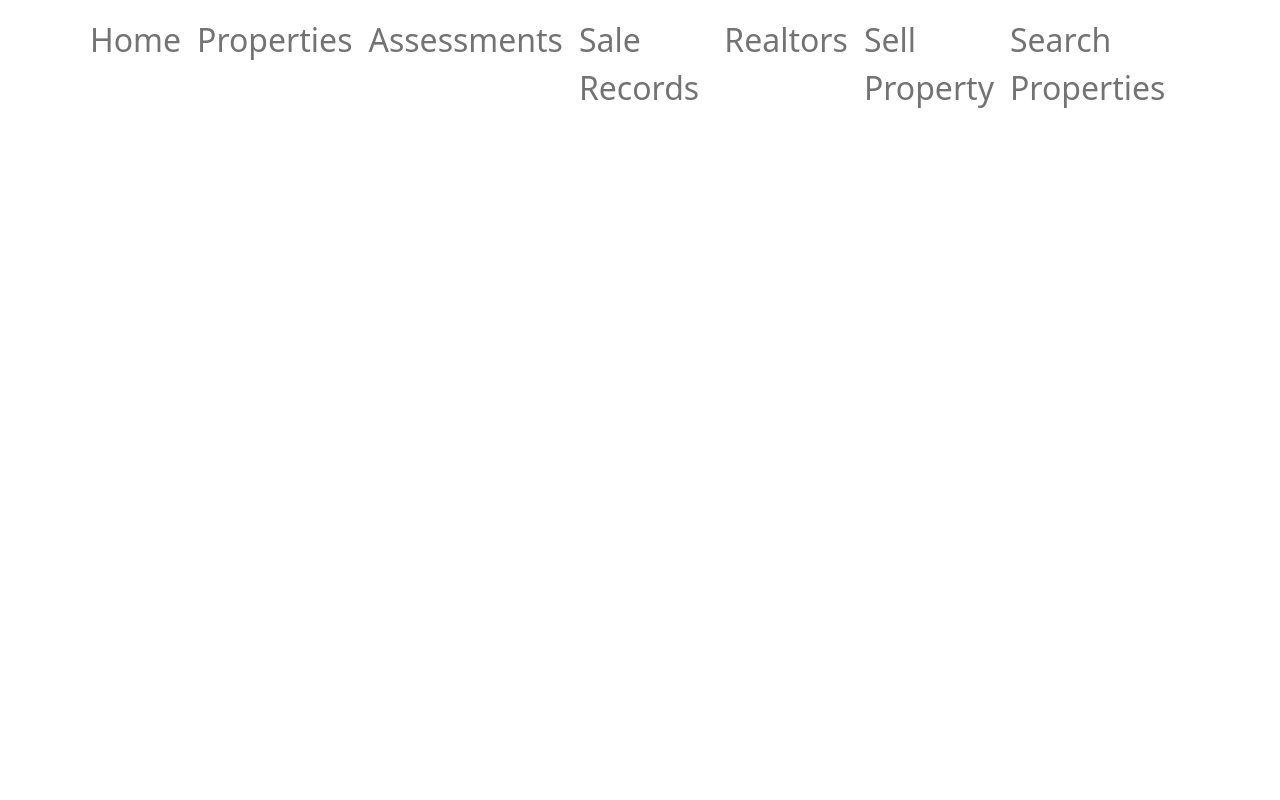
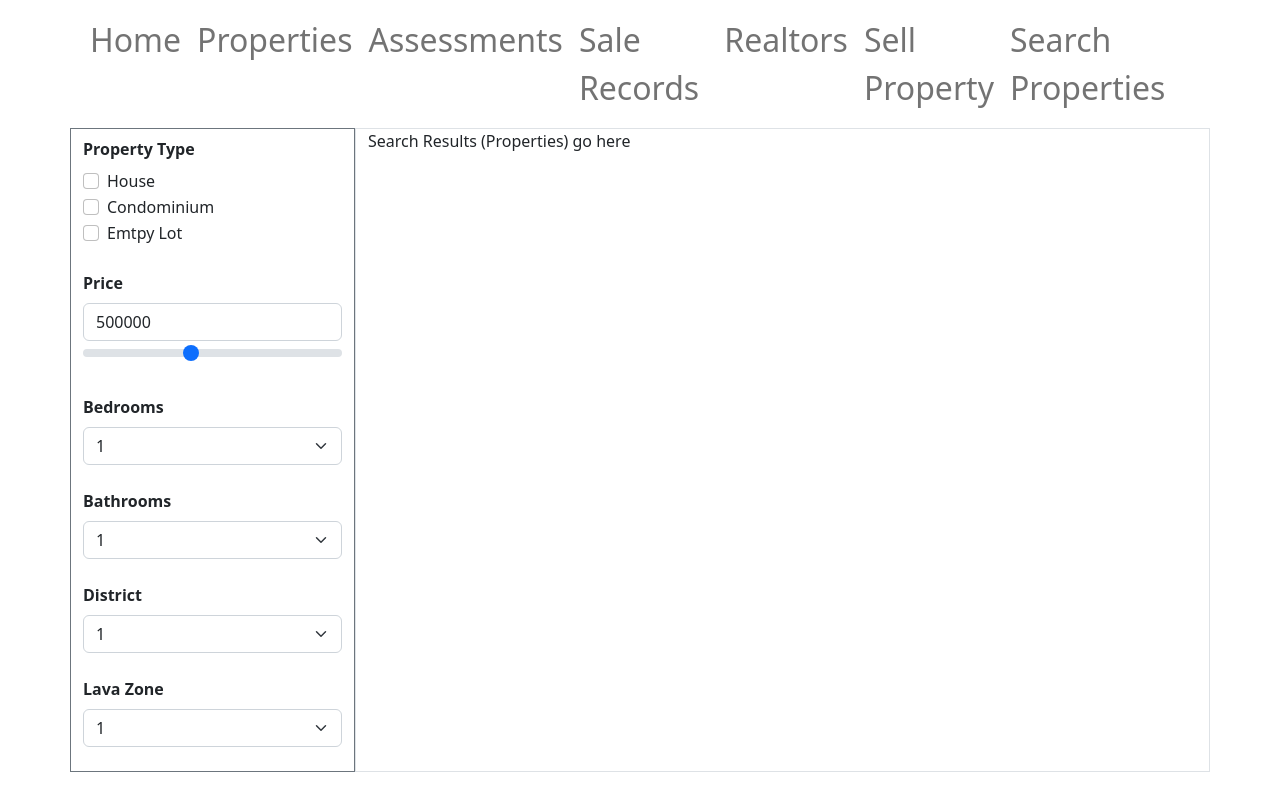
Before and after one commit to rtanimo/RealtyProject, a React (Create React App) app in the folder real_state/: page /search in a window 1280 px wide. Built offline with nearby package versions, Linux system fonts and the light colour scheme.

Commit message:
start search properties page

```diff
--- a/real_state/src/components/Navbar.jsx
+++ b/real_state/src/components/Navbar.jsx
@@ -1,3 +1,5 @@
+// Not in use
+
 import React from 'react'
 import { Link } from 'react-router-dom'
 
--- a/real_state/src/components/Navigation.jsx
+++ b/real_state/src/components/Navigation.jsx
@@ -13,7 +13,7 @@ export default function Navigation() {
                     <Nav.Link href='/sales-records'>Sale Records</Nav.Link>
                     <Nav.Link href='/realtors'>Realtors</Nav.Link>
                     <Nav.Link href='#/property/sell'>Sell Property</Nav.Link>
-                    <Nav.Link href='#/property/search'>Search Properties</Nav.Link>
+                    <Nav.Link href='/search'>Search Properties</Nav.Link>
                 </Nav>
             </Container>
         </Navbar>
--- a/real_state/src/pages/App.jsx
+++ b/real_state/src/pages/App.jsx
@@ -5,6 +5,7 @@ import SaleRecords from "./SaleRecords"
 import Assessments from "./Assessments"
 import Navigation from "../components/Navigation"
 import Realtors from "./Realtors"
+import Search from "./Search"
 
 export default function App() {
   return(
@@ -16,6 +17,7 @@ export default function App() {
       <Route path="/sales-records" element={<SaleRecords />} />
       <Route path="/assessments" element={<Assessments />} />
       <Route path="/realtors" element={<Realtors />} />
+      <Route path="/search" element={<Search />} />
     </Routes>
     </>
   )
--- /dev/null
+++ b/real_state/src/pages/Search.jsx
@@ -0,0 +1,117 @@
+import React, { useState } from 'react'
+import Form from 'react-bootstrap/Form'
+import Properties from './Properties'
+
+export default function Search () {
+
+    const [price, setPrice] = useState(500000);
+    const [numBedroom, setNumBedroom] = useState(0);
+    const [text, setText] = useState("");
+
+
+    function handleSelectChange(event) {
+        setNumBedroom(event.target.value)
+    }
+
+    function handleOnChange(event) {
+        setText(event.target.value)
+    }
+
+    function handlePriceChange(event) {
+        setPrice(event.target.value)
+    }
+
+    return (
+        <div className='container'>
+            <div className="row">
+                <div className='col-3 border border-secondary' >
+
+                    <Form>
+                        <Form.Group className='pt-2 pb-4'>
+                            <Form.Label>
+                                <strong>Property Type</strong>
+                            </Form.Label>
+                            <Form.Check type='checkbox' label='House' />
+                            <Form.Check type='checkbox' label='Condominium' />
+                            <Form.Check type='checkbox' label='Emtpy Lot' />
+                        </Form.Group>
+
+                        <Form.Group>
+                            <Form.Label>
+                                <strong>Price</strong>
+                            </Form.Label>
+                            <Form.Control onChange={handlePriceChange} value={price} />
+                            <Form.Range onChange={handlePriceChange} min={150000} max={1000000} value={price} />
+
+                        </Form.Group>
+
+                        <Form.Group className='pt-4 pb-4'>
+                            <Form.Label>
+                                <strong>Bedrooms</strong>
+                            </Form.Label>
+                            <Form.Select onChange={handleSelectChange} value={numBedroom}>
+                                <option value="">1</option>
+                                <option value="">2</option>
+                                <option value="">3</option>
+                                <option value="">4</option>
+                            </Form.Select>
+                        </Form.Group>
+
+                        <Form.Group className='pb-4'>
+                            <Form.Label>
+                                <strong>Bathrooms</strong>
+                            </Form.Label>
+                            <Form.Select>
+                                <option value="">1</option>
+                                <option value="">2</option>
+                                <option value="">3</option>
+                                <option value="">4</option>
+                            </Form.Select>
+                        </Form.Group>
+
+                        <Form.Group className='pb-4'>
+                            <Form.Label>
+                                <strong>District</strong>
+                            </Form.Label>
+                            <Form.Select>
+                                <option value="">1</option>
+                                <option value="">2</option>
+                                <option value="">3</option>
+                                <option value="">4</option>
+                                <option value="">5</option>
+                                <option value="">6</option>
+                                <option value="">7</option>
+                                <option value="">8</option>
+                                <option value="">9</option>
+                            </Form.Select>
+                        </Form.Group>
+
+                        <Form.Group className='pb-4'>
+                            <Form.Label>
+                                <strong>Lava Zone</strong>
+                            </Form.Label>
+                            <Form.Select>
+                                <option value="">1</option>
+                                <option value="">2</option>
+                                <option value="">3</option>
+                                <option value="">4</option>
+                                <option value="">5</option>
+                                <option value="">6</option>
+                                <option value="">7</option>
+                                <option value="">8</option>
+                                <option value="">9</option>
+                            </Form.Select>
+                        </Form.Group>
+
+                    </Form>
+                </div>
+
+                <div className="col-9 border boarder-primary">
+                    Search Results (Properties) go here
+                </div>
+
+            </div>
+
+        </div>
+    )
+}
```
Also changed, not shown: 1 other file (tests, documents, lock files or other folders).
